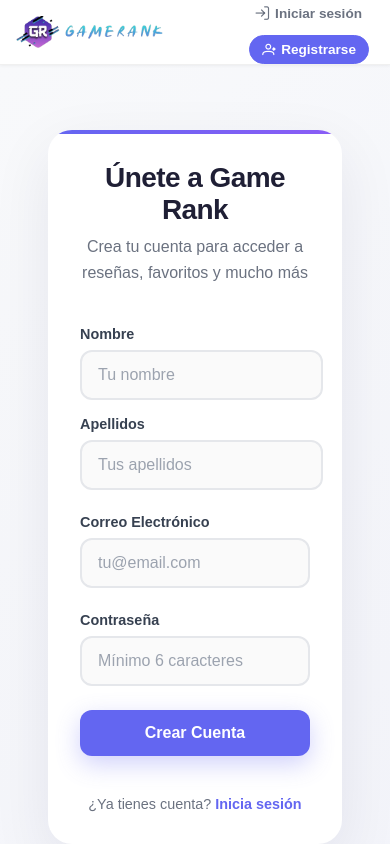
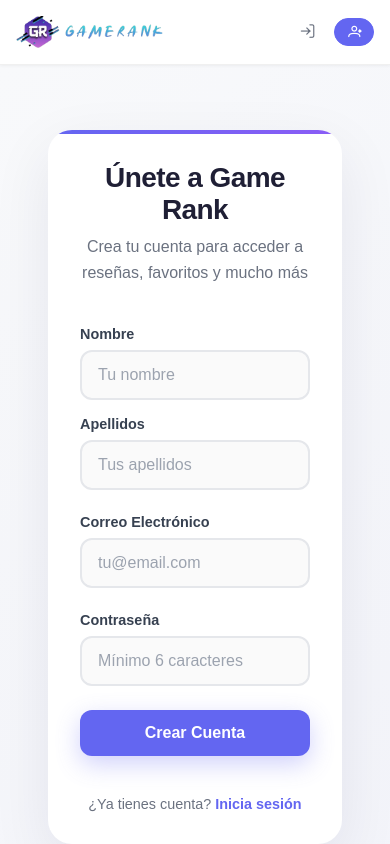
Before and after one commit to Alan3420/Game-Rank, a Vue app in the folder frontend/: page /register in a window 390 px wide. Shown: the top 844 px of the page. Built offline with nearby package versions, Linux system fonts and the light colour scheme.

Commit message:
Ajusta el diseño de los botones de sesión y mejora el espaciado en la página de registro

```diff
--- a/frontend/src/App.vue
+++ b/frontend/src/App.vue
@@ -14,18 +14,18 @@
           </div>
           <button class="logout-btn" @click="manejarCierreSesion">
             <i class="pi pi-sign-out"></i>
-            Cerrar sesión
+            <span class="btn-text">Cerrar sesión</span>
           </button>
         </template>
 
         <template v-else>
           <router-link to="/login" class="nav-link">
             <i class="pi pi-sign-in"></i>
-            Iniciar sesión
+            <span class="btn-text">Iniciar sesión</span>
           </router-link>
           <router-link to="/register" class="nav-link nav-link-primary">
             <i class="pi pi-user-plus"></i>
-            Registrarse
+            <span class="btn-text">Registrarse</span>
           </router-link>
         </template>
       </nav>
@@ -128,8 +128,6 @@
   align-items: center;
   gap: 8px;
   padding: 8px 16px;
-  background: rgba(99, 102, 241, 0.08);
-  border-radius: 20px;
   color: #6366f1;
   font-weight: 600;
   font-size: 0.95rem;
@@ -144,9 +142,9 @@
   align-items: center;
   gap: 6px;
   padding: 8px 16px;
-  background: rgba(239, 68, 68, 0.08);
-  color: #dc2626;
-  border: 1px solid rgba(239, 68, 68, 0.2);
+  color: #6366f1;
+  background-color: transparent;
+  border: none;
   border-radius: 20px;
   font-weight: 600;
   font-size: 0.9rem;
@@ -156,6 +154,7 @@
 }
 
 .logout-btn:hover {
+  color: #dc2626;
   background: rgba(239, 68, 68, 0.15);
   transform: translateY(-1px);
 }
@@ -175,7 +174,6 @@
 
 .nav-link:hover {
   background: rgba(0, 0, 0, 0.04);
-  color: #1f1f35;
 }
 
 .nav-link-primary {
@@ -261,6 +259,7 @@
   .header-container {
     padding: 0 16px;
     min-height: 64px;
+    flex-wrap: nowrap;
   }
 
   .logo-link {
@@ -304,16 +303,14 @@
 
 @media (max-width: 480px) {
   .nav-menu {
-    flex-direction: column;
     gap: 8px;
   }
-
-  .user-info {
-    order: 1;
+  .user-name{
+    display: none;
   }
 
-  .logout-btn {
-    order: 2;
+  .btn-text {
+    display: none;
   }
 
   .nav-link {
--- a/frontend/src/view/register_user.vue
+++ b/frontend/src/view/register_user.vue
@@ -154,7 +154,7 @@
 
 .form-row {
   display: grid;
-  grid-template-columns: 1fr;
+  grid-template-columns: repeat(2, minmax(0, 1fr));
   gap: 1rem;
 }
 
@@ -284,7 +284,9 @@
 }
 
 @media (max-width: 640px) {
-
+  .form-row{
+    grid-template-columns: repeat(1, minmax(0, 1fr));
+  }
   .register-container {
     padding: 2rem;
     margin: 1rem;
```
